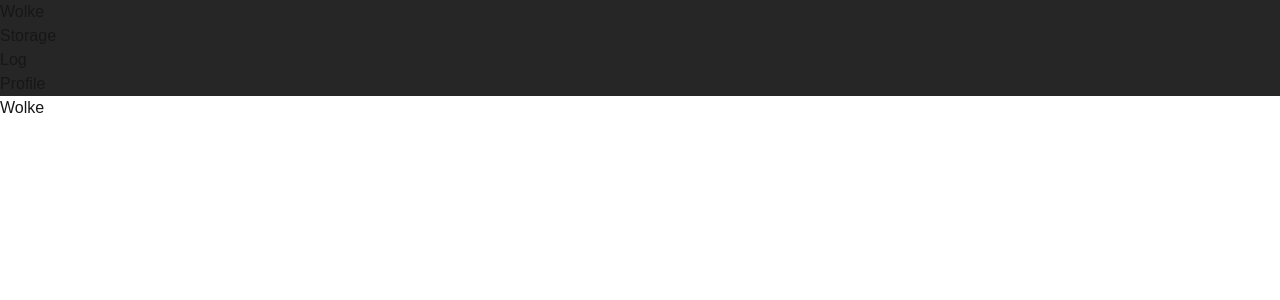
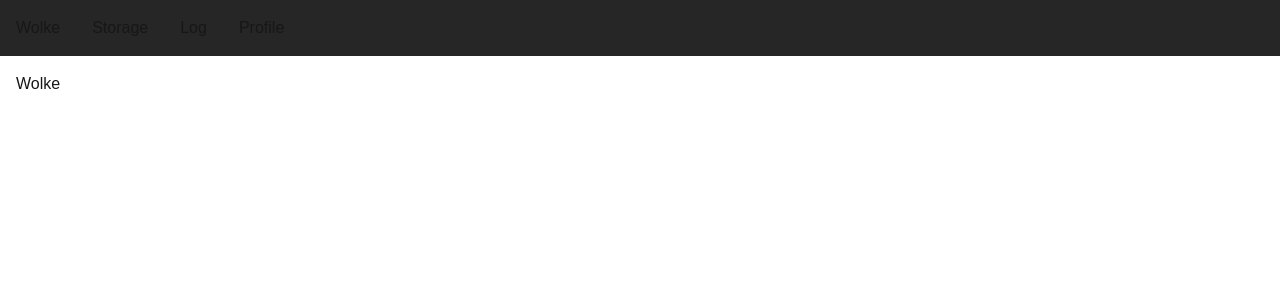
Before and after one commit to gelkoh/wolke-next, a Next.js app: page / in a window 1280 px wide. Shown: the top 300 px of the page. Built offline with nearby package versions, Linux system fonts and the light colour scheme.

Commit message:
Improve base layout a little bit

```diff
--- a/src/app/layout.js
+++ b/src/app/layout.js
@@ -24,7 +24,7 @@ export default function RootLayout({ children }) {
                 className={`${geistSans.variable} ${geistMono.variable} antialiased`}
             >
                 <nav className="bg-neutral-800">
-          <ul>
+                    <ul className="flex gap-x-8 p-4">
                         <li>
                             <Link href="/" title="Wolke">Wolke</Link>
                         </li>
@@ -40,7 +40,9 @@ export default function RootLayout({ children }) {
                     </ul>
                 </nav>
 
+                <main className="p-4">
                     {children}
+                </main>
             </body>
         </html>
     );
```
Lines whose indentation alone changed are shown as unchanged.
